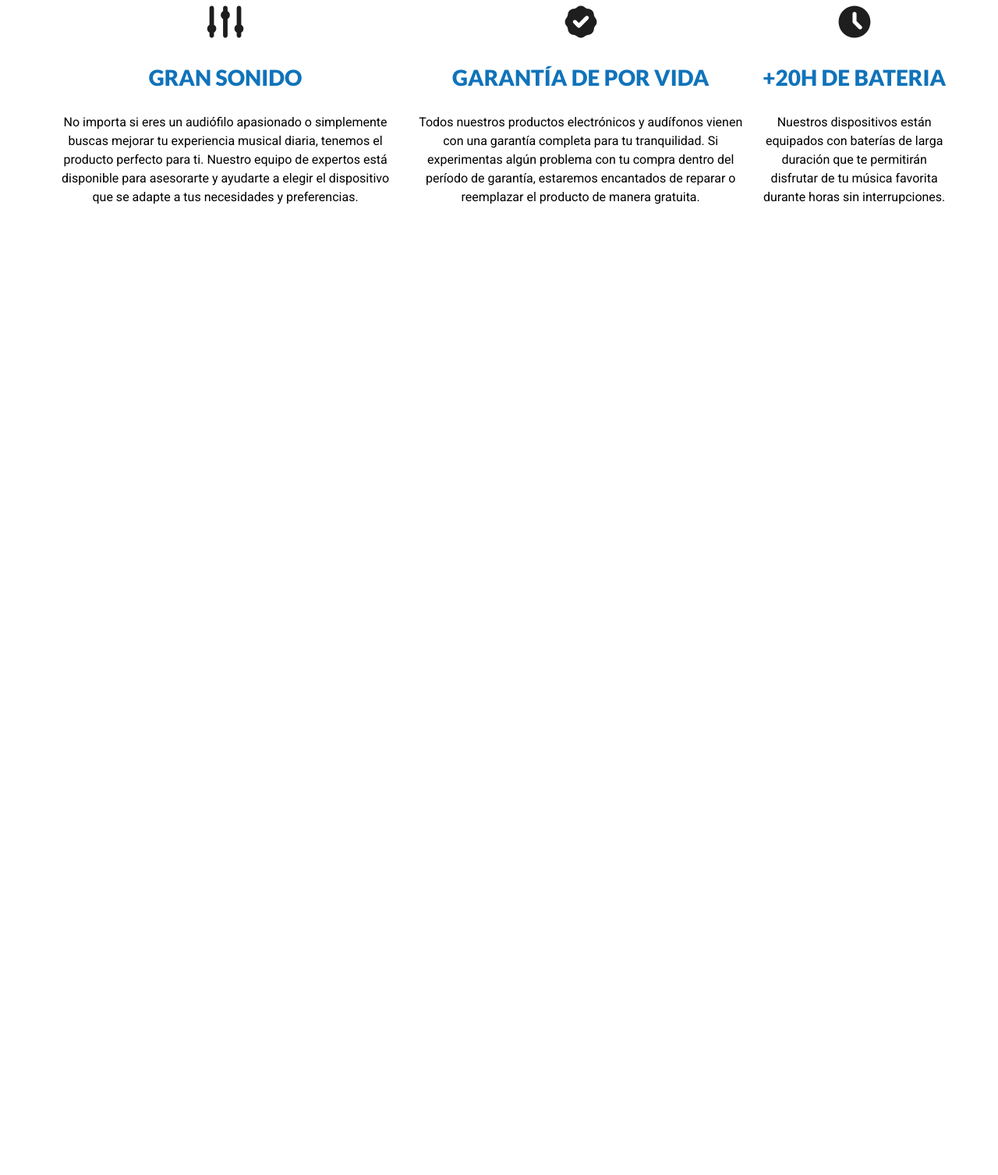
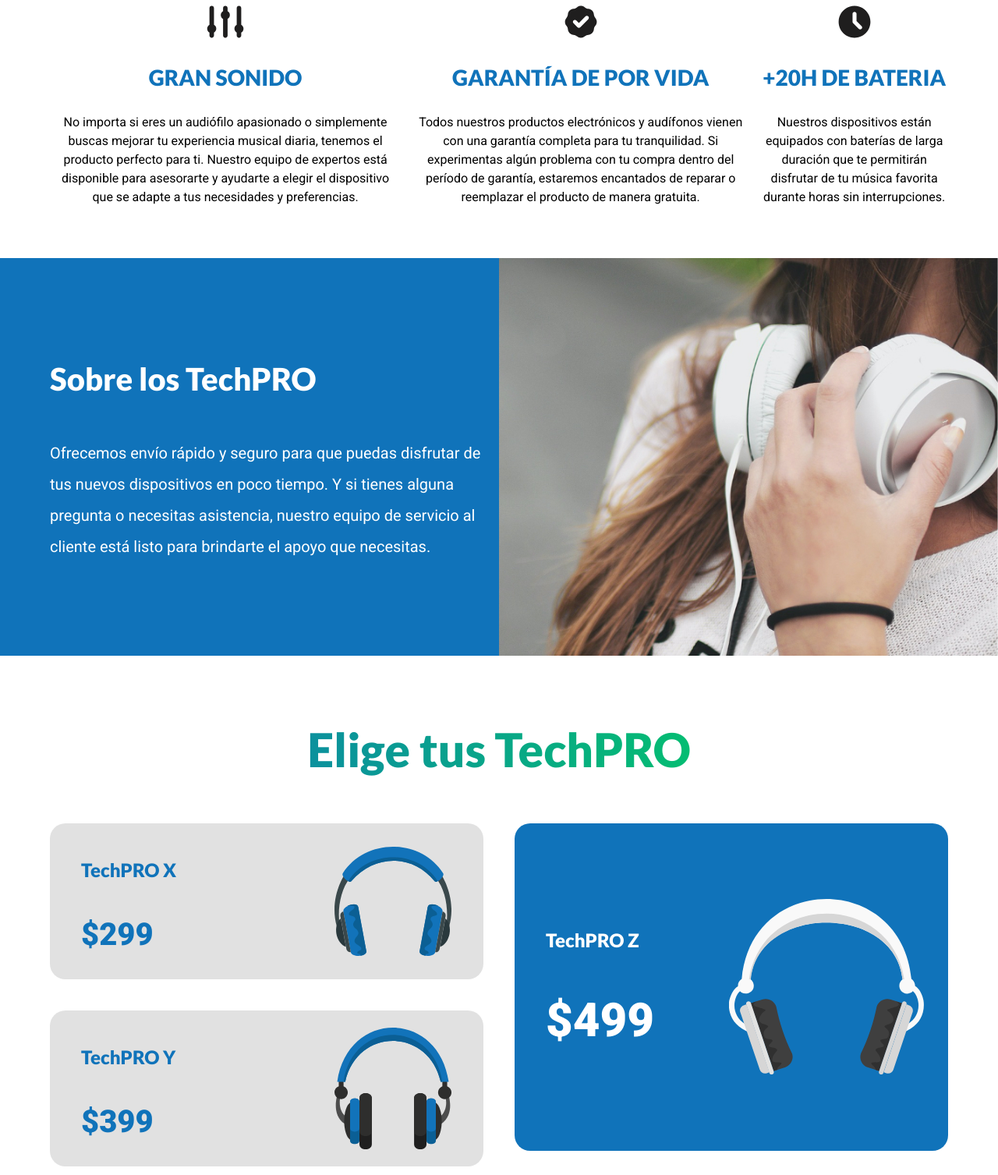
Before and after one commit to lyberrios/tech-pro-website, a plain HTML site: page index-tech.html in a window 1280 px wide. Shown: the part 753-2260 px from the top of the page at 78% size. Before the commit the page ends 1109 px from the top, so only its background shows below. Drawn offline with Linux system fonts and the light colour scheme.

Commit message:
Seccion Sobre TechPRO agregada

```diff
--- a/css/styles-tech.css
+++ b/css/styles-tech.css
@@ -150,7 +150,7 @@ img {
 }
 @media (min-width: 768px) {
     .icono{
-        margin:
+        margin: 0;
     }
 }
 .icono img{
@@ -164,3 +164,143 @@ img {
     text-transform: uppercase;
 
 }
+
+/*seccion sobre*/
+.sobre-tech {
+    background-image: linear-gradient( to bottom, transparent 50%, var(--primario) 0%), url(../img/imagen-mujer.jpg);
+    background-position: right;
+    background-repeat: repeat, no-repeat;
+    background-size: 100%, 110rem;
+}
+
+@media (min-width: 768px) {
+    .sobre-tech {
+        background-image: linear-gradient( to left, transparent 50%, var(--primario) 0%), url(../img/imagen-mujer.jpg);
+        background-repeat: repeat, no-repeat;
+        row-gap: 2rem;
+    }
+}
+
+.sobre-tech-grid {
+    display: grid;
+    grid-template-rows: repeat(2, 40rem);
+    row-gap: var(--separacion);
+}
+@media (min-width: 768px) {
+    .sobre-tech-grid {
+        grid-template-rows: unset;
+        row-gap: unset;
+        grid-template-columns: repeat(2, 1fr);
+        column-gap: 4rem;
+        padding: calc( var(--separacion) * 2) 0;
+    }
+
+}
+.texto-sobre-tech {
+    grid-row: 2 / 3;
+    color: var(--blanco);
+    display: flex;
+    flex-direction: column;
+    justify-content: space-around;
+    padding-bottom: var(--separacion);
+}
+@media (min-width: 768px) {
+    .texto-sobre-tech {
+        padding-bottom: 0;
+    }
+}
+@media (min-width: 1600px) {
+    .sobre-tech{
+        background-size: 100%, 210rem;
+    }
+}
+
+.texto-sobre-tech h2 {
+    font-size: 4rem;
+}
+
+.texto-sobre-tech p {
+    font-size: 2rem;
+    line-height: 2;
+}
+
+/*Modelos*/
+
+.modelos {
+    padding: var(--separacion) 0;
+}
+
+.header-modelos {
+    font-size: 6rem;
+    margin-bottom: var(--separacion);
+}
+
+.listado-modelos {
+    display: flex;
+    flex-direction: column-reverse;
+}
+
+@media (min-width: 992px) {
+    .listado-modelos {
+        display: grid;
+        grid-template-columns: repeat(2, 1fr);
+        grid-template-rows: repeat(2, 20rem);
+        gap: 4rem;
+    }
+}
+.modelo {
+    background-color: var(--grisClaro);
+    margin-bottom: 2rem;
+    padding-left: 4rem;
+    color: var(--primario);
+    border-radius: 2rem;
+    min-height: 20rem;
+    background-repeat: no-repeat;
+    background-position: 90% center;
+    background-size: 15rem;
+    display: flex;
+    flex-direction: column;
+    justify-content: center;
+
+}
+
+.modelo h3 {
+    font-size: 2.4rem;
+}
+
+.modelo .precio {
+    font-size: 4rem;
+    font-weight: 900;
+    line-height: 0;
+}
+
+.modelo:first-of-type {
+    margin-bottom: 0;
+
+}
+
+.modelo-x {
+    background-image: url(../img/modelo-x.svg);
+}
+
+.modelo-y {
+    background-image: url(../img/modelo-y.svg);
+
+}
+.modelo-z {
+    background-color: var(--primario);
+    color:var(--blanco);
+    background-image: url(../img/modelo-z.svg);
+
+}
+@media (min-width: 992px) {
+    .modelo-z {
+        grid-column: 2 / 3;
+        grid-row: 1 / 3;
+        background-size: 25rem;
+    }
+}
+
+.modelo-z .precio {
+    font-size: 6rem;
+}
--- a/index-tech.html
+++ b/index-tech.html
@@ -62,6 +62,34 @@
         </div>
     </section>
 
+    <section class="sobre-tech">
+        <div class="contenedor sobre-tech-grid">
+            <div class="texto-sobre-tech">
+                <h2>Sobre los <span>TechPRO</span></h2>
+                <p>Ofrecemos envío rápido y seguro para que puedas disfrutar de tus nuevos dispositivos en poco tiempo. Y si tienes alguna pregunta o necesitas asistencia, nuestro equipo de servicio al cliente está listo para brindarte el apoyo que necesitas.</p>
+            </div>
+        </div>
+    </section>
+<main class="contenedor modelos">
+    <h2 class="text-center degradado header-modelos">Elige tus TechPRO</h2>
+        <div class="listado-modelos">
+            <div class="modelo modelo-x">
+                <h3>TechPRO X</h3>
+                <p class="precio">$299</p>
+            </div>
+
+            <div class="modelo modelo-y">
+                <h3>TechPRO Y</h3>
+                <p class="precio">$399</p>
+            </div>
+
+            <div class="modelo modelo-z">
+                <h3>TechPRO Z</h3>
+                <p class="precio">$499</p>
+            </div>
+        </div>
+    </div>
+</section>
 </body>
- <div class=""></div>
+
 </html>
```
